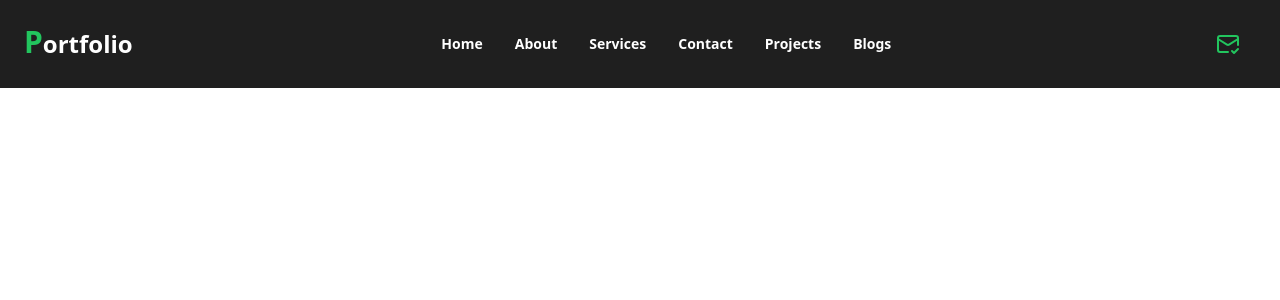
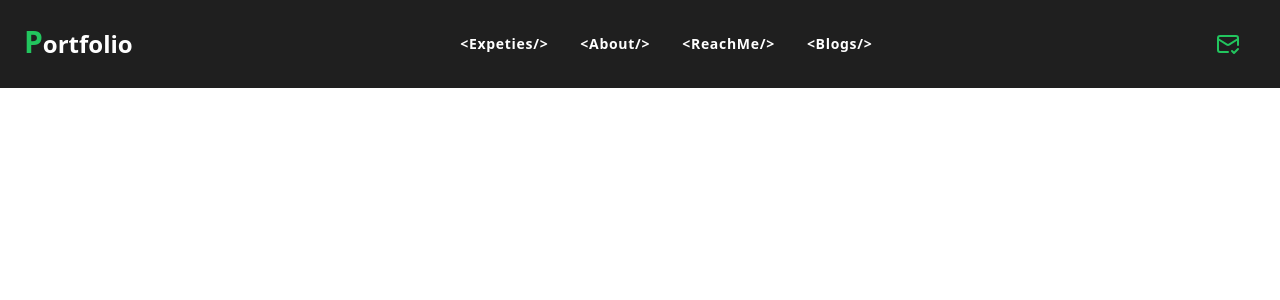
Before and after one commit to Roshan-ac/personalProtfolio, a React (Vite) app: page /about in a window 1280 px wide. Shown: the top 300 px of the page. Built offline with nearby package versions, Linux system fonts and the light colour scheme.

Commit message:
upgrading my design

```diff
--- a/src/Components/HeroSection/ImageWrap.tsx
+++ b/src/Components/HeroSection/ImageWrap.tsx
@@ -1,9 +1,9 @@
 const ImageWrap = () => {
   return (
     <div className="md:w-[43.66%] w-full z-10 rounded-b-full overflow-hidden px-3 relative">
-      <div className="circle bg-black w-80 h-80 absolute -z-10 top-28 left-0"></div>
+      <div className="circle bg-gray-300 w-80 h-80 absolute -z-10 top-0"></div>
       <img
-        src="/heroImage.png"
+        src="/simple.png"
         className="w-full h-max object-contain"
         alt="Hero Image"
       />
--- a/src/Components/HeroSection/Main.tsx
+++ b/src/Components/HeroSection/Main.tsx
@@ -4,25 +4,26 @@ const HeroSection = () => {
   return (
     <section className="w-full">
       <div className="m-auto container py-20 container-2xl overflow-hidden min-h-screen flex items-center">
-        <div className="flex md:space-y-0 space-y-6 md:flex-row flex-col items-center justify-center md:px-4 mt-14 w-full gap-6">
-          <div className=" text-white w-full md:w-[35%]">
+        <div className="flex md:space-y-0 px-4 space-y-6 md:flex-row flex-col items-center justify-center mt-14 w-full gap-6">
+          <div className=" text-white w-full md:w-[32%]">
             <div className=" flex flex-col gap-4">
-              <span className=" text-5xl text-[#6b6b6b]">Hello, i'm</span>
+              <span className=" text-5xl text-[#6b6b6b]">{"<My Intro>"}</span>
               <h1 className="text-6xl leading-[4rem] w-full">
-                <b className="font-bold text-green-500 mr-2">Resham. <span className="text-3xl text-white">acharya</span> </b>
-                web designer
+                <b className="font-bold text-green-500 mr-2">
+                  Cyber-Geek <span className="text-3xl text-white">a</span>{" "}
+                </b>
+                {"<coder/>"}
               </h1>
             </div>
             <div className="my-6">
-              <span className=" text-xl text-[#a9a9a9] ">
-                We denounce with righteous indignation dislike demoralized by
-                the charms of pleasure
+              <span className=" text-base text-[#a9a9a9] px-2 ">
+                You know myself better.
               </span>
             </div>
-            <div className="my-12 flex items-center gap-6">
-              <button className=" p-3 bg-green-500 px-7 text-[#222222] font-semibold text-lg rounded-md">Hire Me</button>
-              <p>
-                <a href="" className=" hover:underline hover:text-green-500 transition-all duration-500 ease-in-out">Download Resume</a>
+            <div className="my-8  flex items-center gap-6 ">
+              <p className="transition-all cursor-pointer group duration-500 space-y-2 ease-in-out px-2">
+                <a href="">Let's begin our journey.</a>
+                <div className=" bg-green-600 group-hover:bg-orange-300 w-28 h-1 rounded-xl"></div>
               </p>
             </div>
           </div>
@@ -44,7 +45,6 @@ const HeroSection = () => {
                 <p className=" text-lg">Client Satisfactions</p>
               </div>
             </div>
-
           </div>
         </div>
       </div>
--- a/src/Components/Navbar/NavMenus.tsx
+++ b/src/Components/Navbar/NavMenus.tsx
@@ -4,32 +4,27 @@ const NavMenus = () => {
       <ul className="flex items-center gap-8 list-none text-sm font-semibold">
         <li>
           <a
-            className=" cursor-pointer hover:text-green-500 duration-500 ease-in-out transition-all"
+            className=" tracking-wider cursor-pointer hover:text-green-500 duration-500 ease-in-out transition-all"
             href="/"
           >
-            Home
+            {"<Expeties/>"}
           </a>
         </li>
         <li>
           {/* About */}
           <a
-            className=" cursor-pointer hover:text-green-500 duration-500 ease-in-out transition-all"
+            className=" cursor-pointer tracking-wider  hover:text-green-500 duration-500 ease-in-out transition-all"
             href="/About"
           >
-            About
+            {"<About/>"}
           </a>
         </li>
-        <li className=" cursor-pointer hover:text-green-500 duration-500 ease-in-out transition-all">
-          Services
+        <li className=" cursor-pointer tracking-wider  hover:text-green-500 duration-500 ease-in-out transition-all">
+          {"<ReachMe/>"}
         </li>
-        <li className=" cursor-pointer hover:text-green-500 duration-500 ease-in-out transition-all">
-          Contact
-        </li>
-        <li className=" cursor-pointer hover:text-green-500 duration-500 ease-in-out transition-all">
-          Projects
-        </li>
-        <li className=" cursor-pointer hover:text-green-500 duration-500 ease-in-out transition-all">
-          Blogs
+        <li className=" cursor-pointer tracking-wider  hover:text-green-500 duration-500 ease-in-out transition-all">
+
+          {"<Blogs/>"}
         </li>
       </ul>
     </div>
```
Also changed, not shown: 1 other file (tests, documents, lock files or other folders). Lines whose indentation alone changed are shown as unchanged.
